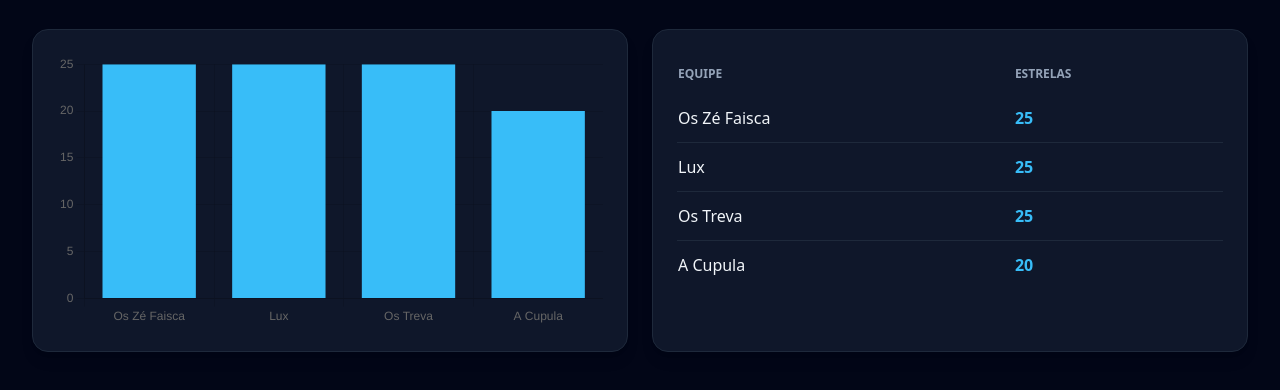
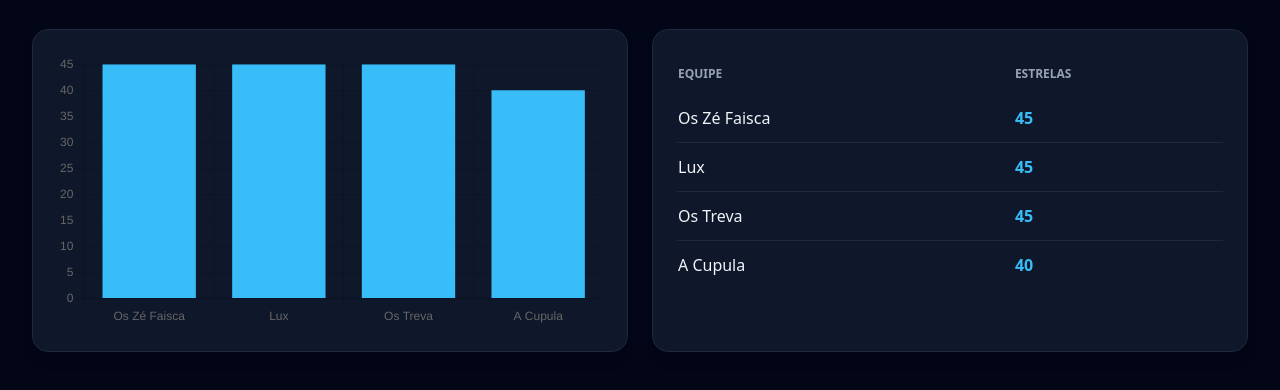
Before and after one commit to davimap/meu-dashboard-bi, a plain HTML site: page eletrotecnica.html in a window 1280 px wide. Shown: the part 226-616 px from the top of the page. Drawn offline with nearby package versions, Linux system fonts and the light colour scheme.

Commit message:
Update eletrotecnica.html

```diff
--- a/eletrotecnica.html
+++ b/eletrotecnica.html
@@ -38,10 +38,10 @@
     <script>
         // Dados embutidos da sua planilha
         const embeddedData = [
-            {"Estrelas":25,"Equipe":"Os Zé Faisca"},
-            {"Estrelas":25,"Equipe":"Lux"},
-            {"Estrelas":25,"Equipe":"Os Treva"},
-            {"Estrelas":20,"Equipe":"A Cupula"},
+            {"Estrelas":45,"Equipe":"Os Zé Faisca"},
+            {"Estrelas":45,"Equipe":"Lux"},
+            {"Estrelas":45,"Equipe":"Os Treva"},
+            {"Estrelas":40,"Equipe":"A Cupula"},
         ];
 
         function initDashboard() {
```
